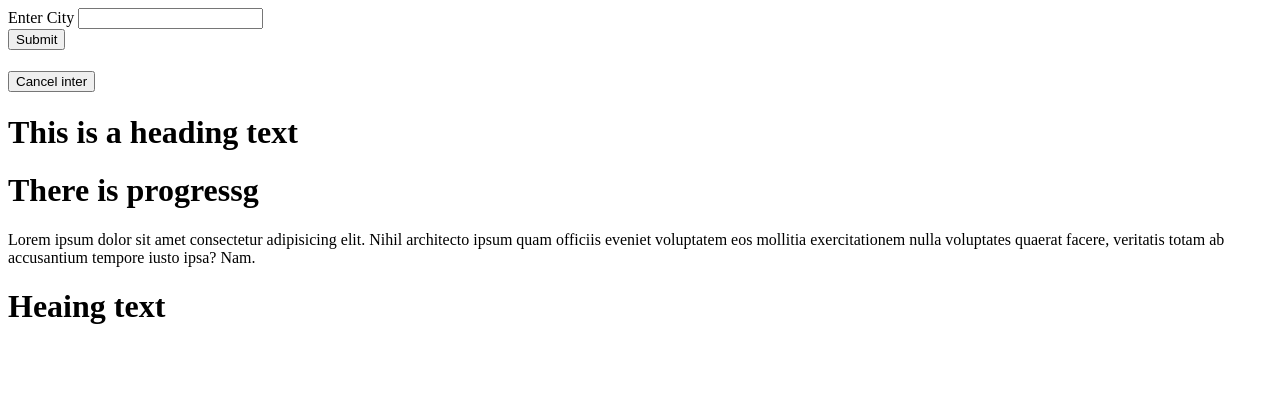
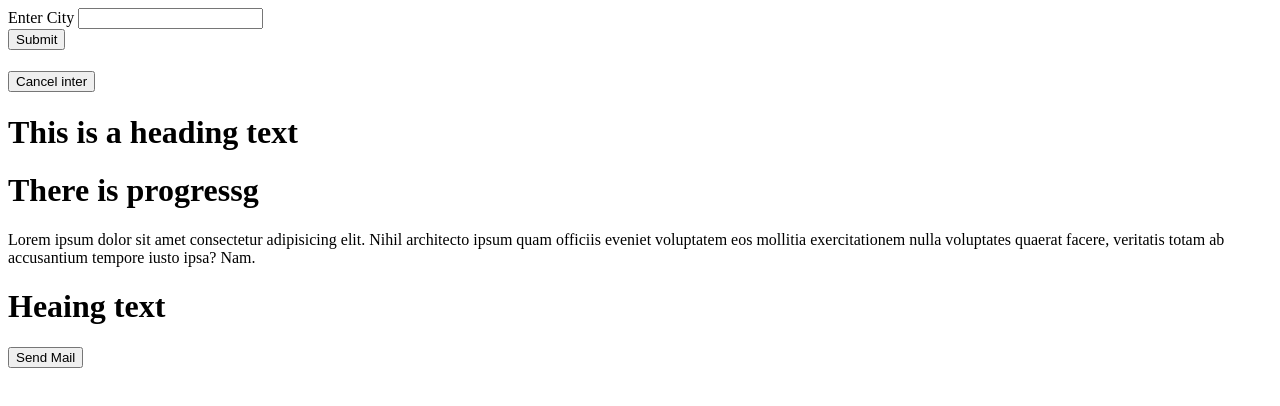
Before and after one commit to Trusted5236/Set-timeout, a plain HTML site: page index.html in a window 1280 px wide. Drawn offline with Linux system fonts and the light colour scheme; no server answers.

Commit message:
third commit

```diff
--- a/index.html
+++ b/index.html
@@ -24,6 +24,7 @@
     <h1>There is progressg</h1>
     <p>Lorem ipsum dolor sit amet consectetur adipisicing elit. Nihil architecto ipsum quam officiis eveniet voluptatem eos mollitia exercitationem nulla voluptates quaerat facere, veritatis totam ab accusantium tempore iusto ipsa? Nam.</p>
     <h1>Heaing text</h1>
+    <button>Send Mail</button>
     <script src="script.js"></script>
 </body>
 </html>
```
